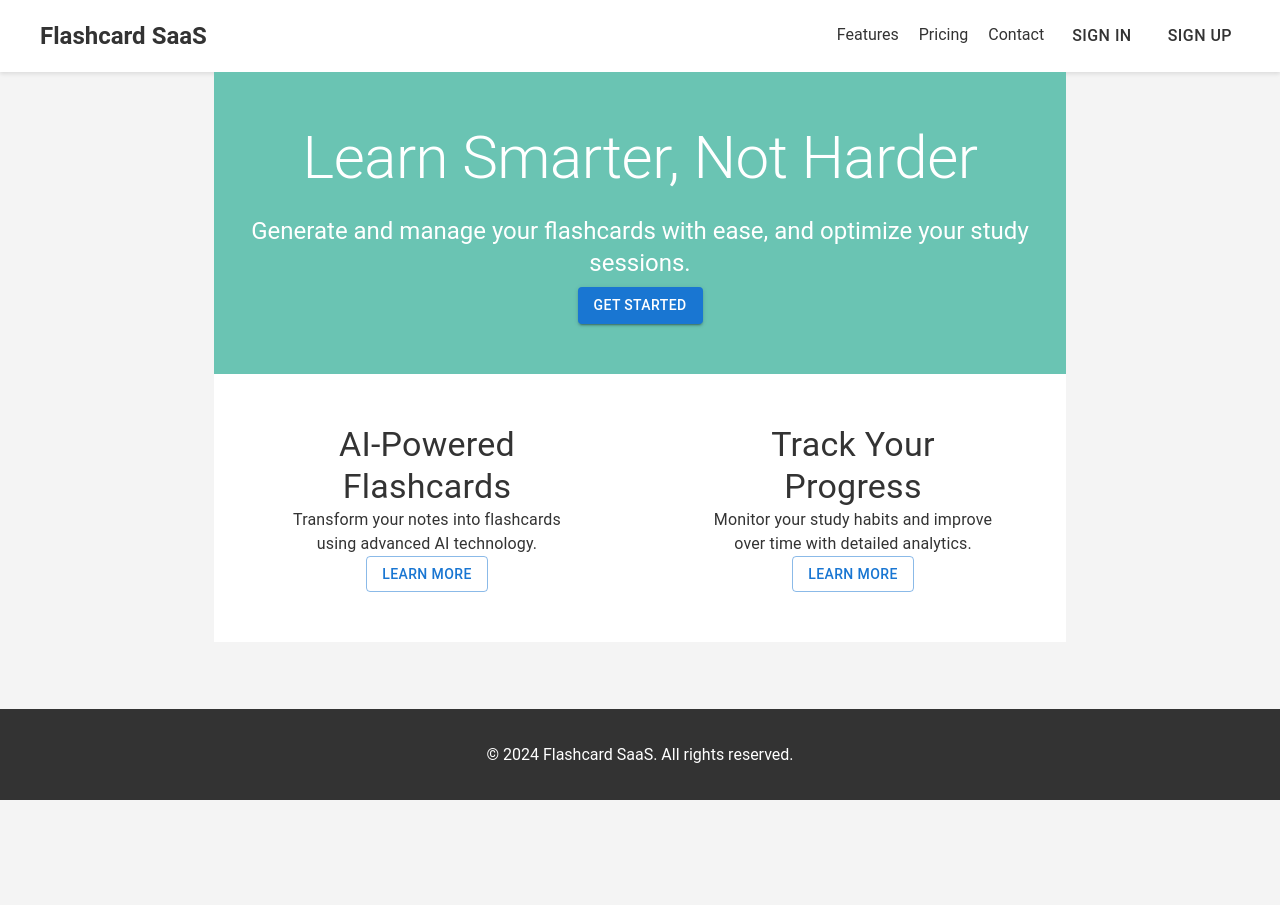
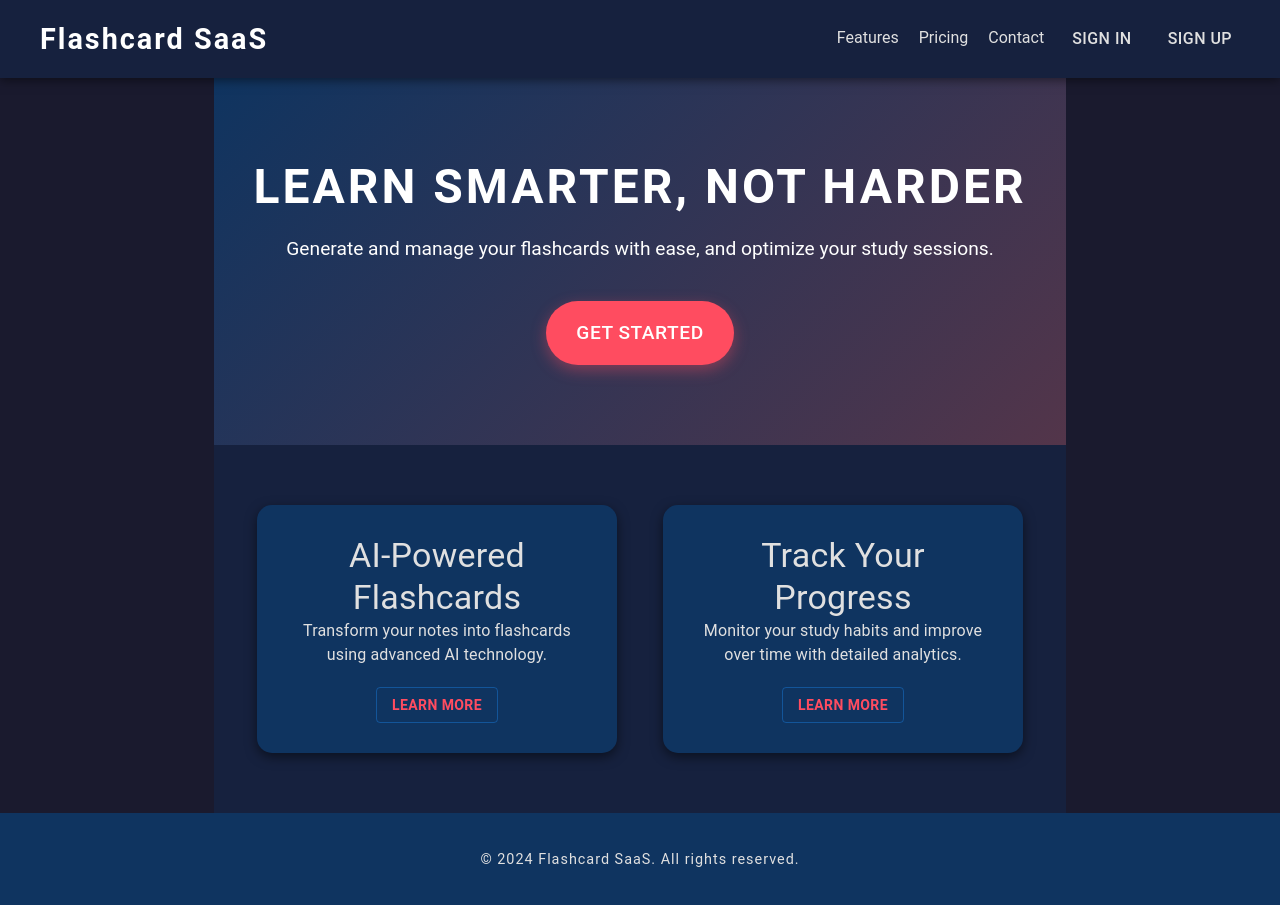
Before and after one commit to stroud91/FlashCard_SaaS, a Next.js app: page / in a window 1280 px wide. Before the commit the page ends 800 px from the top, so only its background shows below. Built offline with nearby package versions, Linux system fonts and the light colour scheme; no server answers.

Commit message:
styling overhaul complete

```diff
--- a/styles/global.css
+++ b/styles/global.css
@@ -2,14 +2,18 @@ body {
   font-family: 'Roboto', sans-serif;
   margin: 0;
   padding: 0;
-  background-color: #f4f4f4;
-  color: #333;
+  background-color: #1a1a2e;
+  color: #e0e0e0;
+  line-height: 1.6;
 }
 
 header {
-  background-color: #fff;
-  box-shadow: 0 2px 4px rgba(0,0,0,0.1);
+  background-color: #16213e;
+  box-shadow: 0 2px 10px rgba(0, 0, 0, 0.5);
   padding: 1em 0;
+  position: sticky;
+  top: 0;
+  z-index: 1000;
 }
 
 nav {
@@ -23,46 +27,126 @@ nav {
 
 nav .logo a {
   text-decoration: none;
-  font-size: 1.5em;
+  font-size: 1.8em;
   font-weight: bold;
-  color: #333;
+  color: #ffffff;
+  letter-spacing: 2px;
 }
 
 nav .menu a {
   margin-left: 20px;
   text-decoration: none;
-  color: #333;
+  color: #e0e0e0;
   font-size: 1em;
+  transition: color 0.3s ease;
 }
 
 nav .menu a:hover {
-  color: #6ac4b3;
+  color: #ff4c60;
 }
 
 .hero {
   text-align: center;
-  padding: 50px 0;
-  background-color: #6ac4b3;
+  padding: 80px 20px;
+  background: linear-gradient(135deg, #0f3460, #53354a);
+  color: #ffffff;
+}
+
+.hero h1 {
+  font-size: 3em;
+  font-weight: bold;
+  letter-spacing: 3px;
+  margin-bottom: 20px;
+  text-transform: uppercase;
+}
+
+.hero p {
+  font-size: 1.2em;
+  margin-bottom: 40px;
+  max-width: 800px;
+  margin-left: auto;
+  margin-right: auto;
+}
+
+.hero a {
+  text-decoration: none;
   color: #fff;
+  background-color: #ff4c60;
+  padding: 15px 30px;
+  font-size: 1.2em;
+  border-radius: 50px;
+  box-shadow: 0 5px 15px rgba(255, 76, 96, 0.4);
+  transition: background-color 0.3s ease, box-shadow 0.3s ease;
+}
+
+.hero a:hover {
+  background-color: #ff6b81;
+  box-shadow: 0 8px 20px rgba(255, 76, 96, 0.6);
 }
 
 .features {
   display: flex;
   justify-content: space-around;
-  padding: 50px 0;
-  background-color: #fff;
+  padding: 60px 20px;
+  background-color: #16213e;
 }
 
 .feature {
   max-width: 300px;
   text-align: center;
+  background-color: #0f3460;
+  padding: 30px;
+  border-radius: 15px;
+  box-shadow: 0 4px 12px rgba(0, 0, 0, 0.5);
+  transition: transform 0.3s ease, box-shadow 0.3s ease;
+}
+
+.feature:hover {
+  transform: translateY(-10px);
+  box-shadow: 0 8px 16px rgba(0, 0, 0, 0.6);
+}
+
+.feature h3 {
+  font-size: 1.5em;
+  margin-bottom: 20px;
+  color: #ffffff;
+}
+
+.feature p {
+  font-size: 1em;
+  color: #e0e0e0;
+}
+
+.feature a {
+  text-decoration: none;
+  color: #ff4c60;
+  font-weight: bold;
+  margin-top: 20px;
+  display: inline-block;
+  transition: color 0.3s ease;
+}
+
+.feature a:hover {
+  color: #ff6b81;
 }
 
 footer {
   text-align: center;
   padding: 20px 0;
-  background-color: #333;
-  color: #fff;
+  background-color: #0f3460;
+  color: #e0e0e0;
+  font-size: 0.9em;
+  letter-spacing: 1px;
+}
+
+footer a {
+  color: #ff4c60;
+  text-decoration: none;
+  transition: color 0.3s ease;
+}
+
+footer a:hover {
+  color: #ff6b81;
 }
 
 .page-container {
```
Also changed, not shown: app/flashcard/flashcardStyles.css (+43 -5 lines), app/flashcard/page.js (+9 -49 lines), app/generate/page.js (+35 -24 lines).
